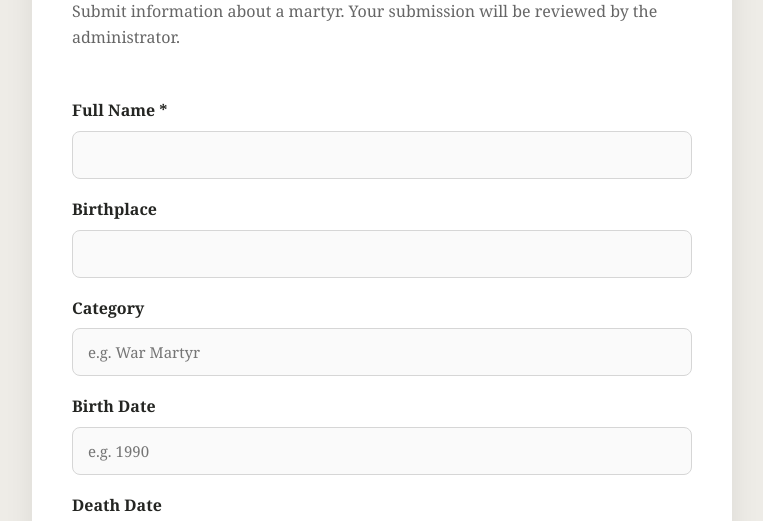
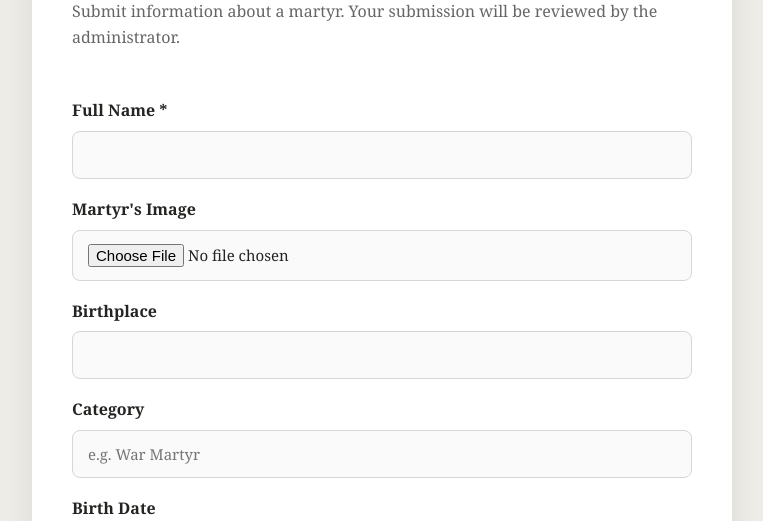
Before and after one commit to shakiT8448/Martyr-of-the-Day, a Flask app: page /submit in a window 1280 px wide. Shown: the part 250-771 px from the top of the page, without its empty margins (258-1021 px from the left). Run offline with Flask 3, Linux system fonts and the light colour scheme.

Commit message:
add martyr image submition option

```diff
--- a/templates/submit.html
+++ b/templates/submit.html
@@ -26,9 +26,22 @@
         the administrator.
       </p>
 
-      <form action="/submit-martyr" method="POST">
+      <form
+    action="/submit-martyr"
+    method="POST"
+    enctype="multipart/form-data"
+>
         <label for="name">Full Name *</label>
         <input type="text" id="name" name="name" required />
+
+        <label for="image">Martyr's Image</label>
+
+<input
+    type="file"
+    id="image"
+    name="image"
+    accept="image/png, image/jpeg, image/webp"
+>
 
         <label for="birthplace">Birthplace</label>
         <input type="text" id="birthplace" name="birthplace" />
```
Also changed, not shown: templates/admin_dashboard.html (+14 -0 lines), templates/edit_martyr.html (added).
